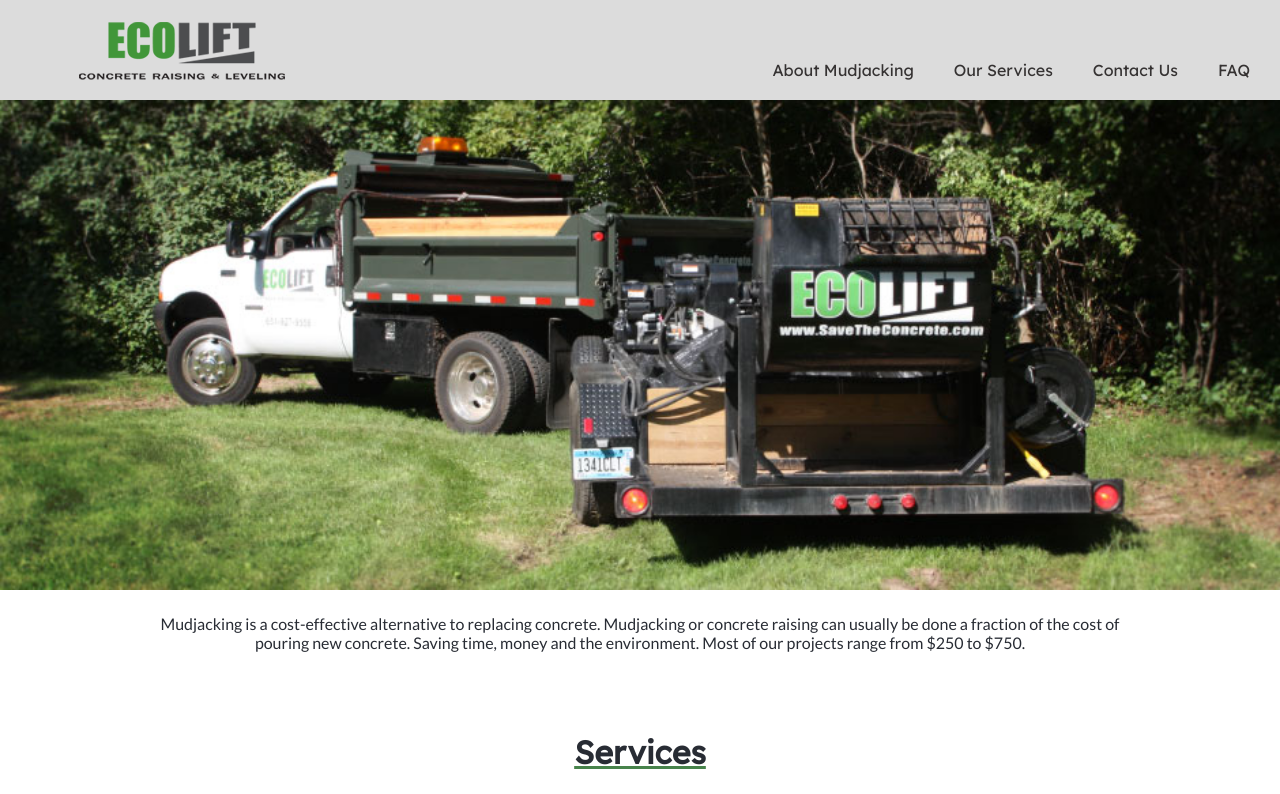
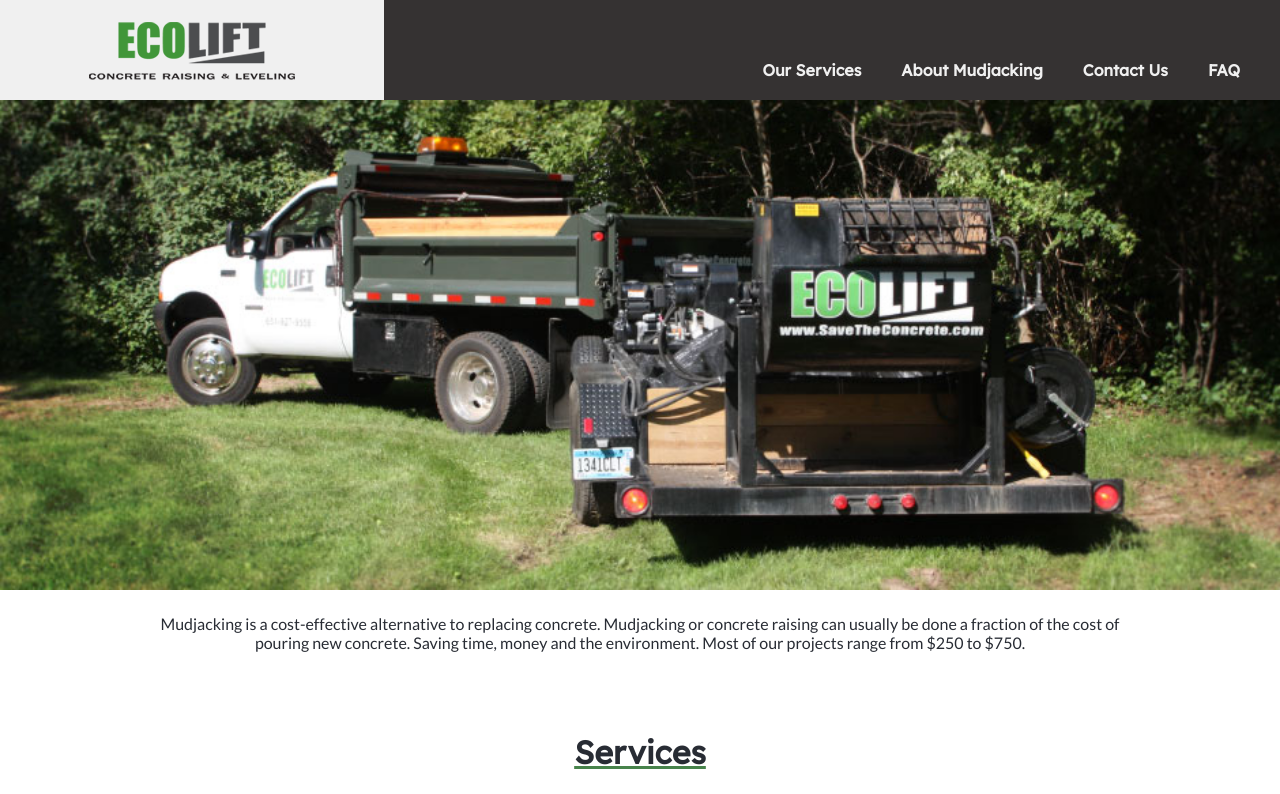
Before and after one commit to nina-johnson/ecolift, a React (Create React App) app: page / in a window 1280 px wide. Shown: the top 794 px of the page. Built offline with nearby package versions, Linux system fonts and the light colour scheme.

Commit message:
adding page locations to nav link clicks

```diff
--- a/src/Components/About/About.js
+++ b/src/Components/About/About.js
@@ -4,7 +4,7 @@ class About extends Component {
 
     render() {
         return (
-            <div className="about">
+            <div id="about" className="about">
                 <h2>About Mudjacking</h2>
 
                 <p>
--- a/src/Components/App/App.css
+++ b/src/Components/App/App.css
@@ -3,6 +3,7 @@
   font-family: 'Lexend Deca', sans-serif;
   color: #282c34;
   /* font-family: 'Lato', sans-serif; */
+  /* background-color: rgb(243, 243, 243); */
 }
 
 p {
--- a/src/Components/Contact/Contact.js
+++ b/src/Components/Contact/Contact.js
@@ -5,7 +5,7 @@ class Contact extends Component {
 
     render() {
         return (
-            <div className="contact" >
+            <div id="contact" className="contact" >
                 <h2>Contact Us</h2>
 
                 <div className="contact-left">
--- a/src/Components/Home/Home.js
+++ b/src/Components/Home/Home.js
@@ -4,7 +4,7 @@ class Home extends Component {
 
     render() {
         return (
-            <div className="home" >
+            <div id="home" className="home" >
                 <div className="home-image" >
                     <img src="images/truck.jpg" alt="Ecolift truck." />
                 </div>
--- a/src/Components/Nav/Nav.css
+++ b/src/Components/Nav/Nav.css
@@ -3,15 +3,21 @@
   position: fixed;
   top: 0;
   width: 100%;
-  height: 80px;
-  background-color: gainsboro;
-  padding: 10px;
+  height: 100px;
+  background-color: #353232;
+  /* border-bottom-color: rgb(226, 226, 226);
+  border-bottom-width: 2px;
+  border-bottom-style: solid; */
 }
 
 .nav-title {
-  display: inline-block;
-  color: #353232;
+  display: block;
+  float: left;
+  height: 100px;
+  width: 30%;
+  background-color: rgb(240, 240, 240);
   text-decoration: none;
+  padding: 10px 0;
 }
 
 .nav-title>h1 {
@@ -23,21 +29,26 @@
 }
 
 .nav-right {
+  display: inline-block;
   float: right;
-  margin: 50px 20px 0px;
-  width: 70%;
+  margin: 60px 20px 0px;
+  width: 66%;
   text-align: right;
 }
 
 .nav-link {
-  color: #353232;
-  padding: 24px 20px;
+  color: rgb(240, 240, 240);
+  font-weight: 700;
+  /* padding: 24px 20px 0 20px; */
   text-decoration: none;
-  margin: 35px auto 10px;
+  margin: 35px 20px 10px 20px;
 }
 
-.nav-link.active {
-  /* border-bottom-color: #47834b;
+.nav-link:hover {
+  /* font-size: 1.15em; */
+  /* text-decoration: underline;
+  text-decoration-color: #47834b; */
+  border-bottom-width: 3px;
   border-bottom-style: solid;
-  border-bottom-width: 2px; */
+  border-bottom-color: #47834b;
 }
--- a/src/Components/Nav/Nav.js
+++ b/src/Components/Nav/Nav.js
@@ -1,32 +1,43 @@
 import React from 'react';
-import { Link, withRouter } from 'react-router-dom';
+// import { Link, withRouter } from 'react-router-dom';
 import './Nav.css';
 
 const Nav = (props) => {
+
+    let scrollToLocation = () => {
+        alert('Clicked! Need to add animation function here.')
+        // $('.navbar-collapse ul li a').on('click', function() {
+        //     $('html, body').animate({scrollTop: $(this.hash).offset().top - 5}, 1000);
+        //     return false;
+        // });
+    }
+
+
     return (
         <div className="nav" >
 
-            <Link className="nav-title" to="/home" > {/* className="App-header" */}
+            <a className="nav-title" href="#home" > {/* className="App-header" */}
                 <img src="images/EcoLift_logo.png" alt="EcoLift" />
                 {/* <h5>Concrete Raising & Leveling</h5> */}
-            </Link>
+            </a>
 
             <div className="nav-right" >
-                <Link className="nav-link" to="/about" >
+                <a className="nav-link" href="#services" >
+                    Our Services
+                </a>
+
+                <a className="nav-link" href="#about" >
                     About Mudjacking
-                </Link>
+                </a>
 
-                <Link className="nav-link" to="/services" >
-                    Our Services
-                </Link>
+                <a className="nav-link" href="#contact" onClick={scrollToLocation} >
+                    Contact Us
+                </a>
 
-                <Link className="nav-link" to="/contact" >
-                    Contact Us
-                </Link>
-
-                <Link className="nav-link" to="/faq" >
+                {/* This should route to separate page? */}
+                <a className="nav-link" href="#faq" >
                     FAQ
-                </Link>
+                </a>
 
             </div>
 
--- a/src/Components/Services/Services.js
+++ b/src/Components/Services/Services.js
@@ -6,7 +6,7 @@ class Services extends Component {
 
     render() {
         return (
-            <div className="services" >
+            <div id="services" className="services" >
                 <h2>Services</h2>
                 <p>We offer concrete raising services for sidewalks, driveways, patios, garage floors, garage aprons, and warehouse flooring. Our trained and certified technicians perform the work in a safe, clean and professional manner. We stand behind our 2 year warranty.</p>
 
```
